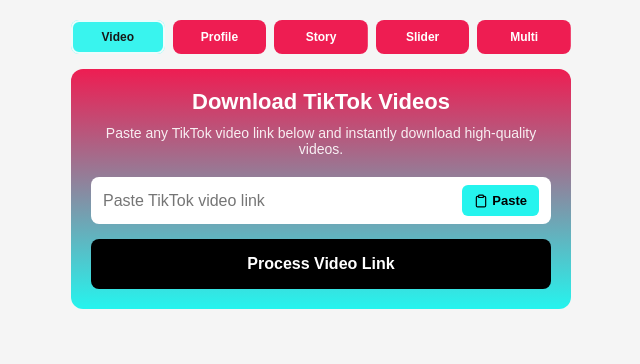
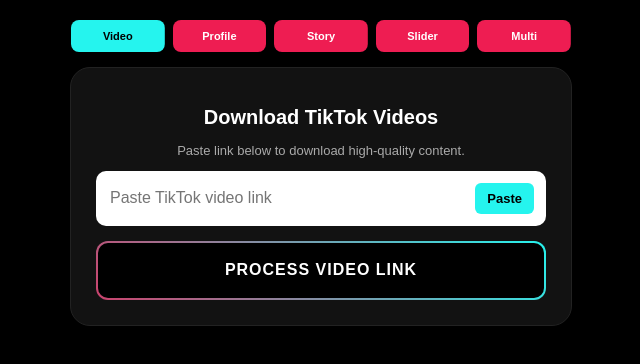
Before and after one commit to socialboosthub/tiktok-downloader, a website: page public/index.html in a window 1280 px wide. Both pictures are taken after a click on the button "Video". Shown: the whole page, without its empty margins (319-959 px from the left). Drawn offline with Linux system fonts and the light colour scheme.

Commit message:
Update index.html

```diff
--- a/public/index.html
+++ b/public/index.html
@@ -5,108 +5,78 @@
     <title>TikTok Downloader</title>
     <meta name="viewport" content="width=device-width, initial-scale=1.0">
     <style>
-        body { font-family: Arial, sans-serif; background: #f5f5f5; padding: 20px; margin: 0; }
+        body { font-family: Arial, sans-serif; background: #000; padding: 20px; margin: 0; color: white; }
 
-        /* RESTORED: Top Buttons with Margin and Vertical Gradient Slide */
         .tab-container {
             display: flex;
             width: 100%;
             gap: 8px;
-            margin-bottom: 15px; /* Added back margin */
+            margin-bottom: 15px;
+            max-width: 500px;
+            margin: 0 auto 15px auto;
         }
         .filter-button {
-            flex: 1;
-            padding: 10px 0;
-            border: none;
-            border-radius: 8px;
-            cursor: pointer;
-            color: white;
-            font-size: 12px;
-            font-weight: bold;
-            /* Original Gradient Design */
+            flex: 1; padding: 10px 0; border: none; border-radius: 8px; cursor: pointer; color: white; font-size: 11px; font-weight: bold;
             background: linear-gradient(to bottom, #EE1D52 50%, #25F4EE 50%);
-            background-size: 100% 200%;
-            background-position: top;
-            transition: background-position 0.4s ease, box-shadow 0.3s ease;
+            background-size: 100% 200%; background-position: top; transition: 0.4s ease; text-align: center;
+        }
+        .filter-button.selected { background-position: bottom; color: #000; }
+
+        .gradient-box {
+            background: #121212;
+            padding: 25px;
+            border-radius: 20px;
             text-align: center;
-        }
-        .filter-button.selected {
-            background-position: bottom;
-            color: #000;
-            box-shadow: inset 0 0 0 2px rgba(255,255,255,0.9);
-            opacity: 0.9;
+            border: 1px solid #222;
+            max-width: 450px;
+            margin: 0 auto;
+            position: relative;
         }
 
-        /* Main Area with Extended Gradient */
-        .gradient-box {
-            background: linear-gradient(to bottom, #EE1D52, #25F4EE);
-            padding: 20px;
+        /* THE GLOWING ANIMATION */
+        .glow-wrapper {
+            position: relative;
+            margin-top: 15px;
             border-radius: 12px;
-            text-align: center;
-            color: white;
-            max-width: 500px;
-            margin: 0 auto;
+            padding: 2px;
+            background: linear-gradient(45deg, #EE1D52, #25F4EE, #EE1D52, #25F4EE);
+            background-size: 400%;
+            animation: glowing 8s linear infinite;
         }
 
-        .gradient-box h1 { margin: 0 0 10px 0; font-size: 22px; }
-        .gradient-box p { margin: 0 0 20px 0; font-size: 14px; opacity: 0.9; }
+        @keyframes glowing {
+            0% { background-position: 0 0; }
+            50% { background-position: 400% 0; }
+            100% { background-position: 0 0; }
+        }
 
-        /* Input Styling */
-        .input-box {
-            display: flex;
-            align-items: center;
-            gap: 8px;
-            border-radius: 8px;
-            padding: 8px 12px;
-            background: white;
-            margin-bottom: 15px;
-        }
-        .input-box input, .input-box textarea {
-            flex: 1;
-            border: none;
-            outline: none;
-            font-size: 16px;
-            padding: 5px 0;
-            color: #333;
-        }
-        .input-box textarea { height: 100px; resize: none; display: none; }
-
-        /* Action Buttons (Paste/Clear) */
-        .action-btn {
-            border: none;
-            background: #25F4EE;
-            color: #000;
-            padding: 8px 12px;
-            border-radius: 6px;
-            font-weight: bold;
-            cursor: pointer;
-            display: flex;
-            align-items: center;
-            font-size: 13px;
-        }
-        #clear-btn { display: none; }
-
-        /* Separate Process Buttons */
         .process-btn {
-            height: 50px;
-            width: 100%;
-            background: black;
-            color: white;
-            border-radius: 8px;
-            border: none;
-            cursor: pointer;
-            font-size: 16px;
-            display: none;
-            font-weight: bold;
+            height: 55px; width: 100%; background: #000; color: white; border-radius: 10px;
+            border: none; cursor: pointer; font-size: 16px; font-weight: bold;
+            display: none; text-transform: uppercase; letter-spacing: 1px;
         }
         .process-btn.active { display: block; }
-        .process-btn:active { transform: scale(0.98); }
+
+        /* INPUT STYLING */
+        .input-box { display: flex; align-items: center; gap: 8px; border-radius: 10px; padding: 12px; background: white; margin-bottom: 15px; }
+        .input-box input, .input-box textarea { flex: 1; border: none; outline: none; font-size: 16px; color: #333; }
+        .input-box textarea { height: 80px; resize: none; display: none; }
+
+        .action-btn { border: none; background: #25F4EE; color: #000; padding: 8px 12px; border-radius: 6px; font-weight: bold; cursor: pointer; font-size: 13px; }
+
+        /* LOADING UI */
+        #loader-stage { display: none; flex-direction: column; align-items: center; padding: 20px; }
+        .tiktok-spinner { position: relative; width: 50px; height: 50px; margin-bottom: 15px; }
+        .tiktok-spinner div { position: absolute; width: 100%; height: 100%; border-radius: 50%; opacity: 0.8; mix-blend-mode: screen; }
+        .cyan { background-color: #25F4EE; animation: move-cyan 1.5s infinite ease-in-out; }
+        .pink { background-color: #EE1D52; animation: move-pink 1.5s infinite ease-in-out; animation-delay: -0.75s; }
+        @keyframes move-cyan { 0%, 100% { transform: translateX(-15px); } 50% { transform: translateX(15px); } }
+        @keyframes move-pink { 0%, 100% { transform: translateX(15px); } 50% { transform: translateX(-15px); } }
     </style>
 </head>
 <body>
 
-    <div style="max-width: 500px; margin: 0 auto;">
-        <div class="tab-container">
+    <div class="tab-container" id="tabs">
         <button class="filter-button selected" onclick="switchTab(0)">Video</button>
         <button class="filter-button" onclick="switchTab(1)">Profile</button>
         <button class="filter-button" onclick="switchTab(2)">Story</button>
@@ -115,24 +85,18 @@
     </div>
 
     <div class="gradient-box">
-            <h1 id="page-title">Download TikTok Videos</h1>
-            <p id="page-desc">Paste any TikTok video link below and instantly download high-quality videos without watermarks.</p>
+        <div id="main-ui">
+            <h1 id="page-title" style="font-size: 20px;">Download TikTok Videos</h1>
+            <p id="page-desc" style="font-size: 13px; color: #aaa;">Paste link below to download high-quality content.</p>
 
             <div class="input-box">
                 <input type="text" id="main-input" placeholder="Paste TikTok video link" oninput="toggleActionButtons()">
                 <textarea id="multi-input" placeholder="Paste links (one per line)" oninput="toggleActionButtons()"></textarea>
-
-                <button class="action-btn" id="paste-btn" onclick="handlePaste()">
-                    <svg width="14" height="14" viewBox="0 0 24 24" fill="none" stroke="currentColor" stroke-width="2" style="margin-right:4px"><path d="M16 4h2a2 2 0 0 1 2 2v14a2 2 0 0 1-2 2H6a2 2 0 0 1-2-2V6a2 2 0 0 1 2-2h2"></path><rect x="8" y="2" width="8" height="4" rx="1" ry="1"></rect></svg>
-                    Paste
-                </button>
-
-                <button class="action-btn" id="clear-btn" onclick="handleClear()">
-                    <svg width="14" height="14" viewBox="0 0 24 24" fill="none" stroke="currentColor" stroke-width="2" style="margin-right:4px"><line x1="18" y1="6" x2="6" y2="18"></line><line x1="6" y1="6" x2="18" y2="18"></line></svg>
-                    Clear
-                </button>
+                <button class="action-btn" id="paste-btn" onclick="handlePaste()">Paste</button>
+                <button class="action-btn" id="clear-btn" style="display:none" onclick="handleClear()">Clear</button>
             </div>
 
+            <div class="glow-wrapper">
                 <button id="pbtn-0" class="process-btn active" onclick="go('video-download.html')">Process Video Link</button>
                 <button id="pbtn-1" class="process-btn" onclick="go('profile-download.html')">Process Profile Link</button>
                 <button id="pbtn-2" class="process-btn" onclick="go('story-download.html')">Process Story Link</button>
@@ -141,87 +105,72 @@
             </div>
         </div>
 
+        <div id="loader-stage">
+            <div class="tiktok-spinner">
+                <div class="cyan"></div>
+                <div class="pink"></div>
+            </div>
+            <p style="letter-spacing: 2px; font-weight: bold; font-size: 14px;">SUCCESS! ANALYZING...</p>
+        </div>
+    </div>
+
     <script>
         const tabConfigs = [
-            { title: "Download TikTok Videos", desc: "Paste any TikTok video link below and instantly download high-quality videos.", ph: "Paste TikTok video link" },
-            { title: "TikTok Profile Downloader", desc: "Paste a TikTok profile link to download public videos in bulk.", ph: "Paste TikTok profile link" },
-            { title: "Free TikTok Story Saver", desc: "Save TikTok stories directly to your device before they disappear.", ph: "Paste TikTok story link" },
-            { title: "TikTok Slider Downloader", desc: "Download TikTok slider posts including all images or videos.", ph: "Paste TikTok slider link" },
-            { title: "TikTok Multi Downloader", desc: "Paste multiple TikTok links below (one per line).", ph: "https://www.tiktok.com/...\nhttps://www.tiktok.com/..." }
+            { title: "Download TikTok Videos", target: "video-download.html" },
+            { title: "TikTok Profile Downloader", target: "profile-download.html" },
+            { title: "Free TikTok Story Saver", target: "story-download.html" },
+            { title: "TikTok Slider Downloader", target: "slider-download.html" },
+            { title: "TikTok Multi Downloader", target: "download.html" }
         ];
 
         let activeTab = 0;
 
         function switchTab(idx) {
             activeTab = idx;
-            const btns = document.querySelectorAll('.filter-button');
-            const pBtns = document.querySelectorAll('.process-btn');
-            const mainInp = document.getElementById('main-input');
-            const multiInp = document.getElementById('multi-input');
+            document.querySelectorAll('.filter-button').forEach((b, i) => b.classList.toggle('selected', i === idx));
+            document.querySelectorAll('.process-btn').forEach((p, i) => p.classList.toggle('active', i === idx));
+            document.getElementById('page-title').textContent = tabConfigs[idx].title;
 
-            // Handle Tab Selection Design
-            btns.forEach((b, i) => b.classList.toggle('selected', i === idx));
-            pBtns.forEach((p, i) => p.classList.toggle('active', i === idx));
-
-            // Update Text
-            document.getElementById('page-title').textContent = tabConfigs[idx].title;
-            document.getElementById('page-desc').textContent = tabConfigs[idx].desc;
-
-            // Toggle Input Type
-            if (idx === 4) {
-                mainInp.style.display = 'none';
-                multiInp.style.display = 'block';
-                multiInp.placeholder = tabConfigs[idx].ph;
-            } else {
-                mainInp.style.display = 'block';
-                multiInp.style.display = 'none';
-                mainInp.placeholder = tabConfigs[idx].ph;
-            }
-            handleClear(); // Clear on switch
-        }
-
-        function getVisibleInput() {
-            return activeTab === 4 ? document.getElementById('multi-input') : document.getElementById('main-input');
+            const isMulti = idx === 4;
+            document.getElementById('main-input').style.display = isMulti ? 'none' : 'block';
+            document.getElementById('multi-input').style.display = isMulti ? 'block' : 'none';
+            handleClear();
         }
 
         function toggleActionButtons() {
-            const val = getVisibleInput().value;
-            const pasteBtn = document.getElementById('paste-btn');
-            const clearBtn = document.getElementById('clear-btn');
-
-            // Show Clear if text exists, otherwise show Paste
-            if (val.length > 0) {
-                pasteBtn.style.display = 'none';
-                clearBtn.style.display = 'flex';
-            } else {
-                pasteBtn.style.display = 'flex';
-                clearBtn.style.display = 'none';
-            }
+            const val = (activeTab === 4 ? document.getElementById('multi-input') : document.getElementById('main-input')).value;
+            document.getElementById('paste-btn').style.display = val ? 'none' : 'block';
+            document.getElementById('clear-btn').style.display = val ? 'block' : 'none';
         }
 
         async function handlePaste() {
-            const input = getVisibleInput();
             try {
                 const text = await navigator.clipboard.readText();
-                if (text.toLowerCase().includes("tiktok.com")) {
+                const input = activeTab === 4 ? document.getElementById('multi-input') : document.getElementById('main-input');
                 input.value = text;
                 toggleActionButtons();
-                } else {
-                    alert("Link not found");
-                }
-            } catch (err) { alert("Clipboard access denied"); }
+            } catch (err) {}
         }
 
         function handleClear() {
-            const input = getVisibleInput();
-            input.value = "";
+            document.getElementById('main-input').value = "";
+            document.getElementById('multi-input').value = "";
             toggleActionButtons();
         }
 
         function go(targetFile) {
-            const links = getVisibleInput().value.trim();
-            if (!links) { alert("Please paste a link first"); return; }
-            window.location.href = targetFile + "?links=" + encodeURIComponent(links);
+            const val = (activeTab === 4 ? document.getElementById('multi-input') : document.getElementById('main-input')).value.trim();
+            if (!val) return alert("Paste a link first!");
+
+            // Trigger In-Page Loader
+            document.getElementById('main-ui').style.display = 'none';
+            document.getElementById('tabs').style.opacity = '0.3';
+            document.getElementById('loader-stage').style.display = 'flex';
+
+            // Wait 1.5s for "cool effect" then redirect
+            setTimeout(() => {
+                window.location.href = targetFile + "?links=" + encodeURIComponent(val);
+            }, 1500);
         }
     </script>
 </body>
```
Lines whose indentation alone changed are shown as unchanged.
